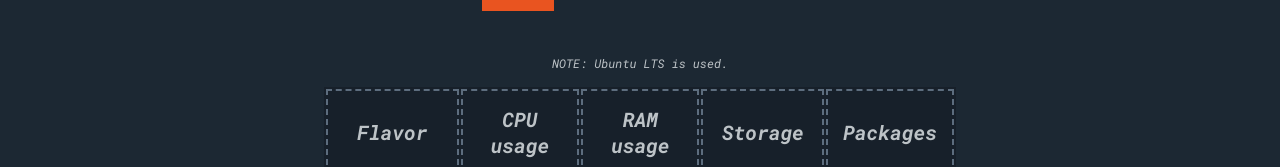
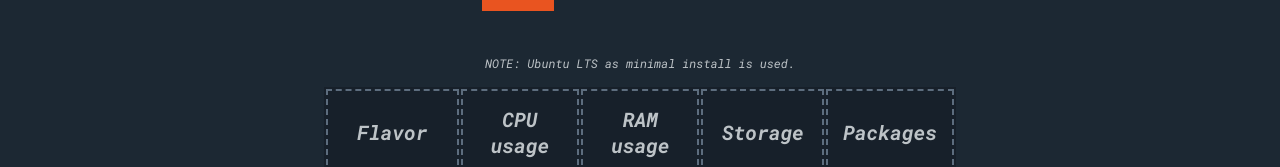
Before and after one commit to canofjuice/distro-table, a plain HTML site: page index.html in a window 1280 px wide. Shown: the part 782-949 px from the top of the page. Drawn offline with Linux system fonts and the light colour scheme.

Commit message:
ubuntu minimal

```diff
--- a/index.html
+++ b/index.html
@@ -102,7 +102,7 @@
           </tr>
       </table>
       <img src="./logos/ubuntu.png" width=25% class=logo id=Ubuntu><br><br>
-      <small>NOTE: Ubuntu LTS is used.</small>
+      <small>NOTE: Ubuntu LTS as minimal install is used.</small>
       <table class=info>
         <thead>
           <tr>
```
Lines whose indentation alone changed are shown as unchanged.
